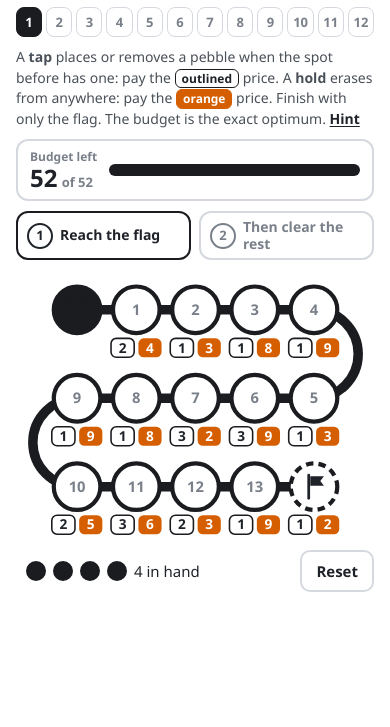
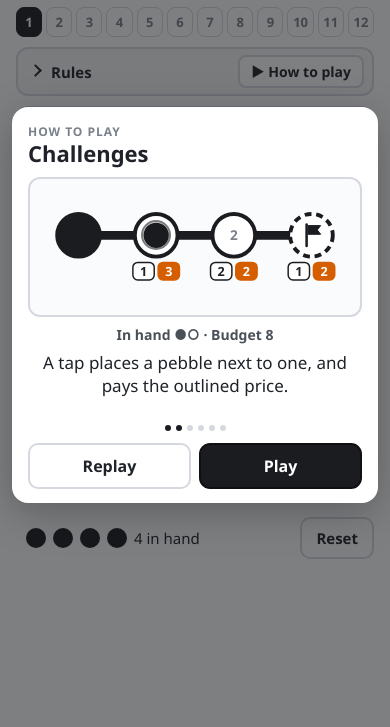
Before and after one commit to mcthumann/pebble_web_game, a plain HTML site: page challenge/index.html in a window 390 px wide. Shown: the part 117-844 px from the top of the page. Drawn offline with Linux system fonts and the light colour scheme.

Commit message:
Rules dropdown and how-to-play animation on every game; dry, steady move sounds
- shared/intro.js + intro.css: each game's rules box moves into a small
  Rules dropdown with a How to play button, and a short animation (finger
  taps and holds on a mini board, with captions) plays the first time each
  game is opened on a device. Scripted for all nine games plus Daily and
  Challenge, which share the Prices one.
- Music: placing and removing share one note (G5, removing softer); the
  echo is gone from the music and the effects, which are now dry.
- Version tags on every shared file so phones fetch new copies at once.

Co-Authored-By: Claude Opus 5.5 <noreply@anthropic.com>

```diff
--- a/challenge/index.html
+++ b/challenge/index.html
@@ -14,7 +14,7 @@
 <meta property="og:image:width" content="1200">
 <meta property="og:image:height" content="630">
 <meta name="twitter:card" content="summary_large_image">
-<link rel="stylesheet" href="../shared/priced.css">
+<link rel="stylesheet" href="../shared/priced.css?v=3">
 <style>
   #tiers { display: flex; gap: 6px; }
   #tiers button { flex: 1; padding: 7px 0; line-height: 1.15; }
@@ -32,6 +32,7 @@
   body.done #tiers button:not(.sel), body.done #picker button:not(.sel) { background: transparent; color: #fff; }
   body.done #tiers button i { color: rgba(255,255,255,.8); }
 </style>
+<link rel="stylesheet" href="../shared/intro.css?v=3">
 </head>
 <body>
 <main>
@@ -60,10 +61,10 @@
     <button id="reset" type="button">Reset</button>
   </div>
 </main>
-<script src="../shared/puzzles.js"></script>
-<script src="../shared/progress.js"></script>
-<script src="../shared/priced.js"></script>
-<script src="../shared/beats.js"></script>
+<script src="../shared/puzzles.js?v=3"></script>
+<script src="../shared/progress.js?v=3"></script>
+<script src="../shared/priced.js?v=3"></script>
+<script src="../shared/beats.js?v=3"></script>
 <script>
   // Three tiers of twelve, from puzzles.js. tools/make_puzzles.py grades each
   // puzzle by how unlikely random legal play is to hit the optimum (the Prices
@@ -150,5 +151,6 @@
   window.addEventListener('hashchange', fromHash);
   fromHash();
 </script>
+<script src="../shared/intro.js?v=3" data-game="challenge"></script>
 </body>
 </html>
--- /dev/null
+++ b/shared/intro.css
@@ -0,0 +1,107 @@
+/* Rules dropdown and the "how to play" animation, shared by every game page.
+   The page's own rules box (#info, or #rules on Daily and Challenge) is moved
+   into the dropdown by intro.js; until then it is hidden so it does not flash. */
+main > #info, main > #rules { display: none; }
+
+.rules-drop {
+  border: 2px solid var(--faint, #D5D9DF); border-radius: 12px; background: #F4F5F7;
+}
+.rules-drop > summary {
+  list-style: none; display: flex; align-items: center; gap: 8px;
+  padding: 6px 8px 6px 12px; font-size: 15px; font-weight: 650; cursor: pointer;
+  color: var(--ink, #1F2329); user-select: none; -webkit-user-select: none;
+}
+.rules-drop > summary::-webkit-details-marker { display: none; }
+.rules-drop > summary::before {
+  content: ""; width: 7px; height: 7px; margin: 0 3px 3px 1px;
+  border-right: 2px solid currentColor; border-bottom: 2px solid currentColor;
+  transform: rotate(-45deg); transition: transform .15s;
+}
+.rules-drop[open] > summary::before { transform: rotate(45deg); margin-bottom: 5px; }
+.rules-drop > summary .how {
+  margin-left: auto; padding: 5px 11px; font: inherit; font-size: 14px; font-weight: 650;
+  color: var(--ink, #1F2329); background: #fff; border: 2px solid var(--faint, #D5D9DF); border-radius: 8px;
+}
+.rules-drop > #info, .rules-drop > #rules {
+  display: block; margin: 0 !important; border: 0 !important; background: transparent !important;
+  padding: 0 14px 12px !important; border-radius: 0 !important;
+}
+body.won .rules-drop, body.done .rules-drop { display: none; }
+
+/* The animation: a small board, a finger, a caption. */
+.pi-back {
+  position: fixed; inset: 0; z-index: 50; display: flex; align-items: center; justify-content: center;
+  padding: 12px; background: rgba(20, 22, 26, .55);
+}
+.pi-card {
+  width: min(420px, 100%); max-height: 100%; overflow: auto; padding: 16px 16px 14px;
+  background: #fff; color: #1F2329; border-radius: 16px; box-shadow: 0 10px 40px rgba(0, 0, 0, .25);
+  user-select: none; -webkit-user-select: none;
+}
+.pi-kicker { display: block; font-size: 12px; font-weight: 700; letter-spacing: .08em; text-transform: uppercase; color: #7A808A; }
+.pi-title { margin: 0 0 10px; font-size: 22px; line-height: 1.2; }
+.pi-stage {
+  position: relative; border: 2px solid #D5D9DF; border-radius: 12px; background: #FAFBFC;
+  transition: background .3s, border-color .3s;
+}
+.pi-stage.win { background: #E3F5EE; border-color: #009E73; }
+.pi-stage svg { display: block; width: 100%; height: auto; }
+.pi-finger {
+  position: absolute; width: 30px; height: 30px; margin: -15px 0 0 -15px; border-radius: 50%;
+  background: rgba(26, 28, 32, .16); border: 2px solid rgba(26, 28, 32, .5);
+  opacity: 0; pointer-events: none;
+  transition: left .42s ease, top .42s ease, opacity .2s, transform .15s;
+}
+.pi-finger.show { opacity: 1; }
+.pi-finger.press { transform: scale(.72); }
+.pi-finger.ripple::after {
+  content: ""; position: absolute; inset: -2px; border-radius: 50%;
+  border: 2px solid rgba(26, 28, 32, .5); animation: piRipple .5s ease-out forwards;
+}
+@keyframes piRipple { to { transform: scale(2.2); opacity: 0; } }
+.pi-hud { margin-top: 8px; min-height: 20px; font-size: 14px; font-weight: 650; color: #4A5058; text-align: center; }
+.pi-say { margin: 6px 0 0; min-height: 70px; font-size: 17px; line-height: 1.4; text-align: center; }
+.pi-dots { display: flex; justify-content: center; gap: 5px; margin: 4px 0 12px; }
+.pi-dots i { width: 6px; height: 6px; border-radius: 50%; background: #D5D9DF; }
+.pi-dots i.on { background: #1A1C20; }
+.pi-actions { display: flex; gap: 8px; }
+.pi-actions button {
+  flex: 1; padding: 10px 0; font: inherit; font-size: 16px; font-weight: 650;
+  color: #1F2329; background: #fff; border: 2px solid #D5D9DF; border-radius: 10px;
+}
+.pi-actions .go { color: #fff; background: #1A1C20; border-color: #1A1C20; }
+
+/* Board pieces, matching the games. */
+.pi-svg .track { fill: none; stroke: #1A1C20; stroke-width: 9; stroke-linecap: round; }
+.pi-svg .edge { stroke: #B8BEC6; stroke-width: 3; }
+.pi-svg .ring { fill: #fff; stroke: #1A1C20; stroke-width: 4; transition: fill .2s, stroke .2s; }
+.pi-svg .fixed .ring { fill: #1A1C20; }
+.pi-svg .input .ring { stroke-width: 6; }
+.pi-svg .goal .ring { stroke-dasharray: 7 5; }
+.pi-svg .dot { fill: #1A1C20; }
+.pi-svg .idx { font-size: 14px; font-weight: 700; fill: #7A808A; text-anchor: middle; }
+.pi-svg .flag path { fill: #1A1C20; stroke: #1A1C20; }
+.pi-svg .ghost .ring { fill: #EFEAFB; stroke: #7A5CC4; stroke-dasharray: 6 4; }
+.pi-svg .spook { fill: #7A5CC4; }
+.pi-svg .queued .ring { fill: #DDEAFB; stroke: #2367C9; stroke-width: 5; }
+.pi-svg .qdot { fill: #2367C9; opacity: .35; }
+.pi-svg .blue .ring { fill: #DDEAFB; stroke: #2367C9; stroke-width: 4.5; }
+.pi-svg .red .dot { fill: #D7263D; }
+.pi-svg .slot { fill: #fff; stroke: #B8BEC6; stroke-width: 2; }
+.pi-svg .slot.full { fill: #1A1C20; stroke: #1A1C20; }
+.pi-svg .chip rect { fill: #fff; stroke: #1A1C20; stroke-width: 1.5; }
+.pi-svg .chip text { font-size: 13px; font-weight: 700; fill: #1F2329; text-anchor: middle; }
+.pi-svg .chip.e rect { fill: #D55E00; stroke: #D55E00; }
+.pi-svg .chip.e text { fill: #fff; }
+.pi-svg .bad .ring { fill: #E31A1C; stroke: #E31A1C; }
+.pi-svg .erased .ring { fill: #D55E00; stroke: #D55E00; }
+.pi-svg .holdring { fill: none; stroke: #D55E00; stroke-width: 7; stroke-linecap: round; stroke-dasharray: 100; stroke-dashoffset: 100; animation: piHold .62s linear forwards; }
+@keyframes piHold { to { stroke-dashoffset: 0; } }
+.pi-svg .tickbtn rect { fill: #fff; stroke: #D5D9DF; stroke-width: 2; }
+.pi-svg .tickbtn text { font-size: 15px; font-weight: 700; fill: #1F2329; text-anchor: middle; }
+@media (prefers-reduced-motion: no-preference) {
+  .pi-svg .pop .dot, .pi-svg .pop .spook { transform-box: fill-box; transform-origin: center; animation: piPop .22s ease-out; }
+  @keyframes piPop { 0% { transform: scale(.3); } 65% { transform: scale(1.15); } 100% { transform: scale(1); } }
+}
+@media (prefers-reduced-motion: reduce) { .pi-finger { transition: opacity .2s; } }
+.pi-svg .blue .flag path { fill: #2367C9; stroke: #2367C9; }
--- /dev/null
+++ b/shared/intro.js
@@ -0,0 +1,335 @@
+// Rules dropdown and a short "how to play" animation for every game page.
+//
+// Include intro.css in the head and, at the end of the page,
+//   <script src="…/shared/intro.js" data-game="spooky"></script>
+// It moves the page's rules box (#info, or #rules on Daily and Challenge) into
+// a small "Rules" dropdown with a "How to play" button, and plays the animation
+// the first time each game is opened on this device. An animation is a list of
+// steps on a small board: a caption, and optionally a finger that taps or holds
+// a spot, and the change that follows.
+(() => {
+  const me = document.currentScript;
+  const GAME = me && me.dataset.game;
+  const SEEN_KEY = 'pebble-intro-v1';
+  const W = 340, R = 22;
+
+  // ---------- Boards ----------
+  // A line: spots 0..n in one row; spot 0 always pebbled; the flag on spot n.
+  function line(n, extra = {}) {
+    const gap = Math.min(80, 280 / n), x0 = 170 - gap * n / 2;
+    return {
+      h: extra.h || 120, tick: !!extra.tick, line: true,
+      nodes: Array.from({ length: n + 1 }, (_, i) => ({
+        x: x0 + gap * i, y: 58, fixed: i === 0, goal: i === n, on: i === 0, label: i ? String(i) : '',
+        ...(extra[i] || {}),
+      })),
+    };
+  }
+  // A small graph: nodes with positions, and edges [from, to].
+  const graph = (nodes, edges, h) => ({ h, nodes, edges });
+
+  // ---------- Steps ----------
+  const say = (text, o = {}) => ({ text, ...o });
+  const tap = (at, set, text, o = {}) => ({ at, act: 'tap', set, text, ...o });
+  const hold = (at, set, text, o = {}) => ({ at, act: 'hold', set, text, ...o });
+  const bad = (at, text, o = {}) => ({ at, act: 'bad', text, ...o });
+  const tick = (set, text, o = {}) => ({ at: 'tick', act: 'tap', set, text, ...o });
+  const on = v => ({ on: v });
+
+  const dots = (k, n) => '●'.repeat(Math.max(0, k)) + '○'.repeat(Math.max(0, n - k));
+  const placed = s => s.nodes.filter(n => n.on && !n.fixed).length;
+  const hand = P => s => 'In hand ' + dots(P - placed(s), P);
+
+  const PRICES = {
+    title: 'Prices',
+    board: () => line(3, { h: 140, 1: { chips: [1, 3] }, 2: { chips: [2, 2] }, 3: { chips: [1, 2] } }),
+    vars: { budget: 9 },
+    hud: s => hand(2)(s) + '  ·  Budget ' + s.vars.budget,
+    steps: [
+      say('Each spot has two prices: tap (outlined) and erase (orange).'),
+      tap(1, { 1: on(true) }, 'A tap places a pebble next to one, and pays the outlined price.', { add: { budget: -1 } }),
+      tap(2, { 2: on(true) }, 'Spot 2 costs 2 to tap.', { add: { budget: -2 } }),
+      hold(1, { 1: on(false) }, 'A hold erases a pebble from anywhere, and pays the orange price.', { add: { budget: -3 }, flash: 'erased' }),
+      tap(3, { 3: on(true) }, 'Reach the flag…', { add: { budget: -1 } }),
+      hold(2, { 2: on(false) }, '…then clear the rest before the budget runs out. Solved.', { add: { budget: -2 }, flash: 'erased', win: true }),
+    ],
+  };
+
+  const SCENES = {
+    reversible: {
+      title: 'Reversible',
+      board: () => line(3),
+      hud: hand(2),
+      steps: [
+        say('Spot 0 always has a pebble. You have 2 more to place.'),
+        tap(1, { 1: on(true) }, 'Tap a spot to place a pebble…'),
+        bad(3, '…but only when the spot just before it has one.'),
+        tap(2, { 2: on(true) }, 'Spot 1 has a pebble, so spot 2 is allowed.'),
+        tap(1, { 1: on(false) }, 'Tap a pebble to pick it up. Same rule: the spot before must have one.'),
+        tap(3, { 3: on(true) }, 'Get a pebble to the flag. Fewer moves is better.', { win: true }),
+      ],
+    },
+    clean: {
+      title: 'Clean finish',
+      board: () => line(2),
+      hud: hand(2),
+      steps: [
+        say('Goal: finish with a pebble on the flag and nowhere else.'),
+        tap(1, { 1: on(true) }, 'Tap to place a pebble, only when the spot before has one.'),
+        tap(2, { 2: on(true) }, 'Reach the flag…'),
+        tap(1, { 1: on(false) }, '…then pick up every other pebble. Only the flag is left: solved.', { win: true }),
+      ],
+    },
+    erase: {
+      title: 'Erasure',
+      board: () => line(3),
+      vars: { budget: 9 },
+      hud: s => hand(2)(s) + '  ·  Budget ' + s.vars.budget,
+      steps: [
+        say('You have a budget, and every move costs something.'),
+        tap(1, { 1: on(true) }, 'A tap places or picks up a pebble next to one. It costs 1.', { add: { budget: -1 } }),
+        tap(2, { 2: on(true) }, 'Tap: cost 1.', { add: { budget: -1 } }),
+        hold(1, { 1: on(false) }, 'Hold a pebble to erase it, from anywhere. It costs λ, here 2.', { add: { budget: -2 }, flash: 'erased' }),
+        tap(3, { 3: on(true) }, 'Reach the flag…', { add: { budget: -1 } }),
+        bad(2, 'Spot 1 is empty, so a tap cannot pick up spot 2…'),
+        hold(2, { 2: on(false) }, '…but a hold can. Only the flag is left, within budget: solved.', { add: { budget: -2 }, flash: 'erased', win: true }),
+      ],
+    },
+    prices: PRICES,
+    daily: { ...PRICES, title: 'Daily puzzle', seenAs: 'prices' },
+    challenge: { ...PRICES, title: 'Challenges', seenAs: 'prices' },
+    pits: {
+      title: 'Pits',
+      board: () => line(2, { 1: { slots: 2 }, 2: { slots: 1 } }),
+      hud: s => 'In hand ' + dots(3 - s.nodes.reduce((k, n) => k + (n.full ? n.slots : 0), 0), 3),
+      steps: [
+        say('Each pit has slots. You have 3 pebbles.'),
+        bad(2, 'You can only tap a pit when the pit before it is full.'),
+        tap(1, { 1: { full: true } }, 'A tap fills every slot of a pit at once. That is one move.'),
+        tap(2, { 2: { full: true } }, 'Fill the flag pit…'),
+        tap(1, { 1: { full: false } }, '…then empty every other pit. Fewest moves wins.', { win: true }),
+      ],
+    },
+    spooky: {
+      title: 'Spooky',
+      board: () => line(3),
+      hud: s => hand(3)(s) + '  ·  Ghosts ' + s.nodes.filter(n => n.ghost).length,
+      steps: [
+        tap(1, { 1: on(true) }, 'Tap to place a pebble, only when the spot before has one.'),
+        tap(2, { 2: on(true) }, 'Place another.'),
+        hold(1, { 1: { on: false, ghost: true } }, 'Hold a pebble to turn it into a ghost. That frees the pebble.'),
+        tap(3, { 3: on(true) }, 'Reach the flag.'),
+        bad(2, 'A ghost is not a pebble, so spot 2 cannot be picked up yet.'),
+        tap(1, { 1: { ghost: false, on: true } }, 'Clear a ghost by tapping it to pebble it again…'),
+        tap(2, { 2: on(false) }, '…then pick pebbles up as usual.'),
+        tap(1, { 1: on(false) }, 'Only the flag is left: solved.', { win: true }),
+      ],
+    },
+    dag: {
+      title: 'DAGs',
+      board: () => graph([
+        { x: 80, y: 148, input: true }, { x: 170, y: 148, input: true }, { x: 260, y: 148, input: true },
+        { x: 125, y: 94 }, { x: 215, y: 94 }, { x: 170, y: 40, goal: true },
+      ], [[0, 3], [1, 3], [1, 4], [2, 4], [3, 5], [4, 5]], 180),
+      hud: hand(3),
+      steps: [
+        say('The bottom row holds the inputs. They are always there.'),
+        tap(3, { 3: on(true) }, 'Tap a node when every node feeding it has a pebble.'),
+        bad(5, 'The flag needs both nodes below it.'),
+        tap(4, { 4: on(true) }, 'Pebble the other one…'),
+        tap(5, { 5: on(true) }, '…then the flag.'),
+        tap(3, { 3: on(false) }, 'Then clear every other pebble, with the same rule.'),
+        tap(4, { 4: on(false) }, 'Only the flag is left: solved.', { win: true }),
+      ],
+    },
+    redblue: {
+      title: 'Red-blue',
+      board: () => graph([
+        { x: 100, y: 140, blue: true }, { x: 240, y: 140, blue: true }, { x: 170, y: 50, goal: true },
+      ], [[0, 2], [1, 2]], 175),
+      vars: { io: 0 },
+      hud: s => 'Red ' + dots(s.nodes.filter(n => n.red).length, 3) + '  ·  I/O ' + s.vars.io,
+      steps: [
+        say('Blue is slow memory and holds the inputs. Red is fast memory, and you only have a few.'),
+        bad(2, 'A node needs red on every node feeding it.'),
+        tap(0, { 0: { red: true } }, 'Tap a blue node to load it into red: 1 I/O.', { add: { io: 1 } }),
+        tap(1, { 1: { red: true } }, 'Load the other one: 1 I/O.', { add: { io: 1 } }),
+        tap(2, { 2: { red: true } }, 'With both feeders red, computing is free.'),
+        tap(0, { 0: { red: false } }, 'Tap red to drop it. Also free.'),
+        hold(2, { 2: { blue: true } }, 'Hold red to store it in blue: 1 I/O. Blue on the flag: solved.', { add: { io: 1 }, win: true }),
+      ],
+    },
+    clocked: {
+      title: 'Clocked',
+      board: () => line(3, { h: 150, tick: true }),
+      vars: { ticks: 0 },
+      hud: s => hand(3)(s) + '  ·  Ticks ' + s.vars.ticks,
+      steps: [
+        tap(1, { 1: { queued: true } }, 'Tap spots to queue moves.'),
+        bad(2, 'Spot 2 must wait: spot 1 only gets its pebble when the tick happens.'),
+        tick({ 1: { queued: false, on: true } }, 'Press Tick: every queued move happens at once.', { add: { ticks: 1 } }),
+        tap(2, { 2: { queued: true } }, 'Queue the next move…'),
+        tick({ 2: { queued: false, on: true } }, '…and tick again.', { add: { ticks: 1 } }),
+        tap(3, { 3: { queued: true } }, 'Moves that don’t wait on each other can share a tick.'),
+        tick({ 3: { queued: false, on: true } }, 'Reach the flag, then clear the rest, in as few ticks as you can.', { add: { ticks: 1 } }),
+      ],
+    },
+  };
+
+  // ---------- Drawing ----------
+  const FLAG = (x, y) => '<g class="flag" transform="translate(' + (x - 7) + ' ' + (y - 12) + ')">' +
+    '<path d="M2 1v22" stroke-width="2.6" stroke-linecap="round" fill="none"/>' +
+    '<path d="M3.5 2h13l-3.5 4.5 3.5 4.5h-13z" stroke="none"/></g>';
+  const GHOST = (x, y) => '<path class="spook" d="M' + (x - 8) + ' ' + (y + 8) + 'v-8a8 8 0 0 1 16 0v8' +
+    'l-2.67 -2.5l-2.67 2.5l-2.67 -2.5l-2.67 2.5l-2.67 -2.5z"/>' +
+    '<circle cx="' + (x - 3) + '" cy="' + (y - 1) + '" r="1.8" fill="#fff"/><circle cx="' + (x + 3) + '" cy="' + (y - 1) + '" r="1.8" fill="#fff"/>';
+  const chip = (cls, cx, cy, v) => '<g class="chip ' + cls + '"><rect x="' + (cx - 11) + '" y="' + (cy - 9) + '" width="22" height="18" rx="5"/>' +
+    '<text x="' + cx + '" y="' + (cy + 4.5) + '">' + v + '</text></g>';
+
+  function drawNode(n, i, fx) {
+    const cls = [];
+    for (const k of ['fixed', 'input', 'goal', 'ghost', 'queued', 'blue', 'red']) if (n[k]) cls.push(k);
+    if (fx.bad === i) cls.push('bad');
+    if (fx.erased === i) cls.push('erased');
+    if (fx.pop && fx.pop.has(i)) cls.push('pop');
+    const { x, y } = n;
+    let s = '<g class="' + cls.join(' ') + '"><circle class="ring" cx="' + x + '" cy="' + y + '" r="' + R + '"/>';
+    if (n.slots) {
+      const gap = 11, sx = x - gap * (n.slots - 1) / 2;
+      for (let j = 0; j < n.slots; j++) s += '<circle class="slot' + (n.full ? ' full' : '') + '" cx="' + (sx + gap * j) + '" cy="' + y + '" r="4.5"/>';
+    } else if (n.goal && !n.on && !n.red && !n.ghost && !n.queued) s += FLAG(x, y);
+    else if (n.label && !n.on && !n.ghost && !n.queued) s += '<text class="idx" x="' + x + '" y="' + (y + 5) + '">' + n.label + '</text>';
+    if (n.on || n.red) s += '<circle class="dot" cx="' + x + '" cy="' + y + '" r="' + (R - 9) + '"/>';
+    if (n.queued && !n.on) s += '<circle class="qdot" cx="' + x + '" cy="' + y + '" r="' + (R - 9) + '"/>';
+    if (n.ghost) s += GHOST(x, y);
+    if (n.chips) s += chip('', x - 13, y + R + 15, n.chips[0]) + chip('e', x + 13, y + R + 15, n.chips[1]);
+    if (fx.hold === i) s += '<circle class="holdring" cx="' + x + '" cy="' + y + '" r="' + (R + 1) + '" pathLength="100" transform="rotate(-90 ' + x + ' ' + y + ')"/>';
+    return s + '</g>';
+  }
+
+  function render(b, fx) {
+    let s = '';
+    if (b.line) { const a = b.nodes[0], z = b.nodes[b.nodes.length - 1]; s += '<path class="track" d="M' + a.x + ' ' + a.y + 'H' + z.x + '"/>'; }
+    else b.edges.forEach(([i, j]) => { const p = b.nodes[i], q = b.nodes[j]; s += '<line class="edge" x1="' + p.x + '" y1="' + p.y + '" x2="' + q.x + '" y2="' + q.y + '"/>'; });
+    b.nodes.forEach((n, i) => { s += drawNode(n, i, fx); });
+    if (b.tick) s += '<g class="tickbtn"><rect x="128" y="' + (b.h - 40) + '" width="84" height="30" rx="8"/><text x="170" y="' + (b.h - 20) + '">Tick</text></g>';
+    return '<svg class="pi-svg" viewBox="0 0 ' + W + ' ' + b.h + '" aria-hidden="true">' + s + '</svg>';
+  }
+
+  // ---------- Player ----------
+  const calm = matchMedia('(prefers-reduced-motion: reduce)').matches;
+  const seenAll = () => { try { return JSON.parse(localStorage.getItem(SEEN_KEY)) || {}; } catch (e) { return {}; } };
+  const seen = sc => !!seenAll()[sc.seenAs || GAME];
+  function markSeen(sc) { const d = seenAll(); d[sc.seenAs || GAME] = 1; try { localStorage.setItem(SEEN_KEY, JSON.stringify(d)); } catch (e) {} }
+
+  let back = null, timers = [];
+  const later = (fn, ms) => timers.push(setTimeout(fn, ms));
+  const stopTimers = () => { timers.forEach(clearTimeout); timers = []; };
+
+  function close() {
+    stopTimers();
+    if (back) { back.remove(); back = null; document.removeEventListener('keydown', onKey); }
+  }
+  function onKey(e) { if (e.key === 'Escape') close(); }
+
+  function open() {
+    const sc = SCENES[GAME];
+    if (!sc) return;
+    close();
+    back = document.createElement('div');
+    back.className = 'pi-back';
+    back.innerHTML =
+      '<div class="pi-card" role="dialog" aria-modal="true" aria-labelledby="piTitle">' +
+      '<span class="pi-kicker">How to play</span><h2 class="pi-title" id="piTitle">' + sc.title + '</h2>' +
+      '<div class="pi-stage"><div class="pi-board"></div><div class="pi-finger"></div></div>' +
+      '<div class="pi-hud"></div><p class="pi-say" aria-live="polite"></p>' +
+      '<div class="pi-dots">' + sc.steps.map(() => '<i></i>').join('') + '</div>' +
+      '<div class="pi-actions"><button type="button" class="again">Replay</button><button type="button" class="go">Play</button></div></div>';
+    document.body.appendChild(back);
+    const q = sel => back.querySelector(sel);
+    const stage = q('.pi-stage'), boardEl = q('.pi-board'), finger = q('.pi-finger'), hud = q('.pi-hud'), sayEl = q('.pi-say');
+    const dotEls = [...back.querySelectorAll('.pi-dots i')];
+    let board, vars;
+
+    const draw = fx => { boardEl.innerHTML = render(board, fx || {}); hud.textContent = sc.hud ? sc.hud({ nodes: board.nodes, vars }) : ''; };
+    const target = at => at === 'tick' ? { x: 170, y: board.h - 25 } : board.nodes[at];
+    function moveFinger(at) {
+      const p = target(at);
+      finger.style.left = (p.x / W * 100) + '%';
+      finger.style.top = (p.y / board.h * 100) + '%';
+      finger.classList.add('show');
+    }
+    function apply(st) {
+      const pop = new Set();
+      for (const [i, p] of Object.entries(st.set || {})) {
+        const n = board.nodes[i];
+        if ((p.on && !n.on) || (p.red && !n.red) || (p.ghost && !n.ghost)) pop.add(Number(i));
+        Object.assign(n, p);
+      }
+      for (const [k, d] of Object.entries(st.add || {})) vars[k] += d;
+      draw({ pop, erased: st.flash === 'erased' ? st.at : undefined });
+      if (st.flash === 'erased') later(() => draw(), 450);
+      if (st.win) stage.classList.add('win');
+    }
+    function step(k) {
+      dotEls.forEach((d, j) => d.classList.toggle('on', j <= k));
+      if (k >= sc.steps.length) { finger.classList.remove('show'); return; }
+      const st = sc.steps[k];
+      sayEl.textContent = st.text;
+      if (st.at == null) {
+        finger.classList.remove('show');
+        later(() => step(k + 1), st.ms || 2600);
+        return;
+      }
+      moveFinger(st.at);
+      later(() => {
+        if (st.act === 'hold') {
+          finger.classList.add('press');
+          draw({ hold: st.at });
+          later(() => { finger.classList.remove('press'); apply(st); }, 650);
+        } else {
+          finger.classList.add('press', 'ripple');
+          later(() => finger.classList.remove('press'), 160);
+          later(() => finger.classList.remove('ripple'), 520);
+          if (st.act === 'bad') { draw({ bad: st.at }); later(() => draw(), 480); } else apply(st);
+        }
+      }, calm ? 150 : 480);
+      later(() => step(k + 1), st.ms || (st.act === 'hold' ? 3000 : 2600));
+    }
+    function start() {
+      stopTimers();
+      board = sc.board();
+      vars = { ...(sc.vars || {}) };
+      stage.classList.remove('win');
+      finger.classList.remove('show', 'press', 'ripple');
+      finger.style.left = '50%'; finger.style.top = '100%';
+      draw();
+      later(() => step(0), 250);
+    }
+
+    back.addEventListener('click', e => { if (e.target === back) close(); });
+    q('.go').addEventListener('click', close);
+    q('.again').addEventListener('click', start);
+    document.addEventListener('keydown', onKey);
+    markSeen(sc);
+    start();
+    q('.go').focus({ preventScroll: true });
+  }
+
+  // ---------- Rules dropdown ----------
+  function wrapRules() {
+    const el = document.getElementById('info') || document.getElementById('rules');
+    if (!el || el.closest('.rules-drop')) return;
+    const det = document.createElement('details');
+    det.className = 'rules-drop';
+    det.innerHTML = '<summary><span>Rules</span>' + (SCENES[GAME] ? '<button type="button" class="how">▶ How to play</button>' : '') + '</summary>';
+    el.parentNode.insertBefore(det, el);
+    det.appendChild(el);
+    const how = det.querySelector('.how');
+    if (how) how.addEventListener('click', e => { e.preventDefault(); e.stopPropagation(); open(); });
+  }
+
+  wrapRules();
+  if (SCENES[GAME] && !seen(SCENES[GAME])) setTimeout(open, 400);
+  window.PebbleIntro = { open, close };
+})();
```
Also changed, not shown: clean/index.html (+2 -0 lines), clocked/index.html (+2 -0 lines), dag/index.html (+2 -0 lines), daily/index.html (+7 -5 lines), erase/index.html (+2 -0 lines), index.html (+5 -3 lines), pits/index.html (+2 -0 lines), prices/index.html (+2 -0 lines), redblue/index.html (+2 -0 lines), shared/beats.js (+11 -13 lines), spooky/index.html (+2 -0 lines).
